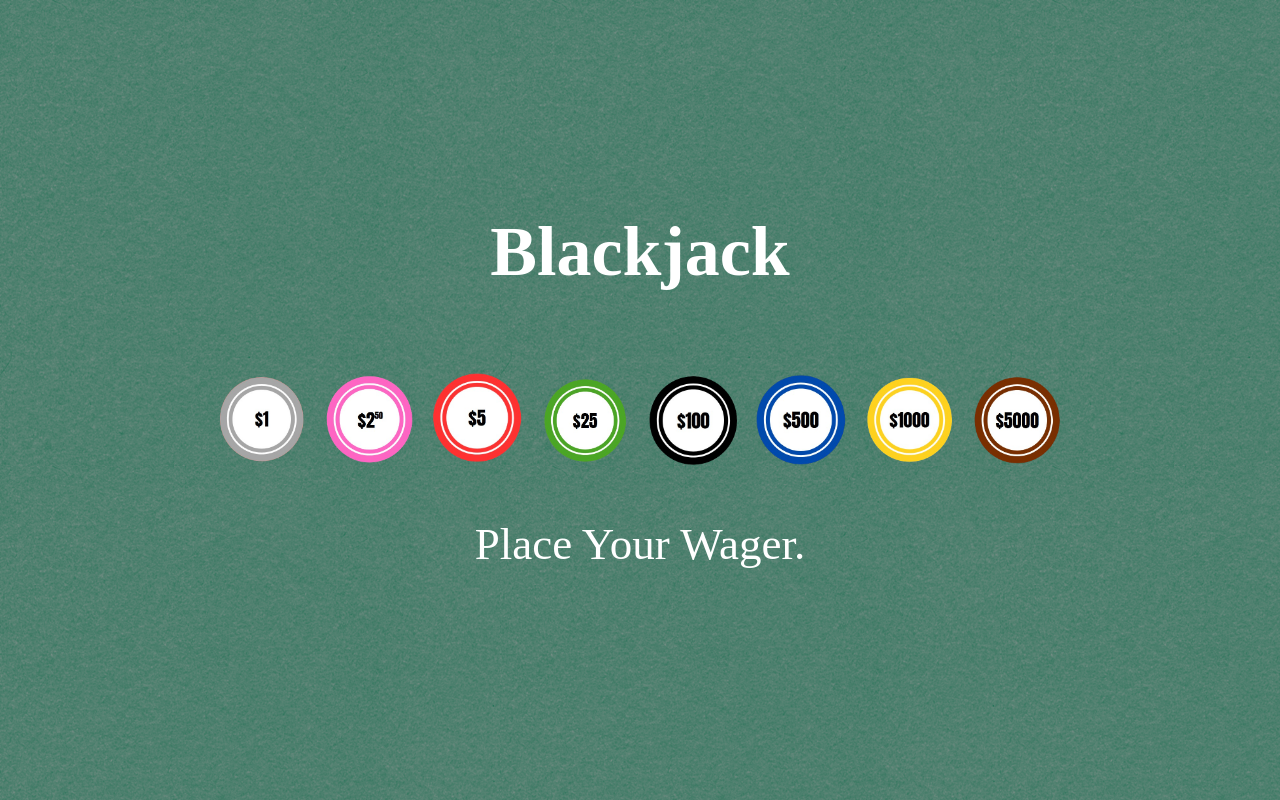
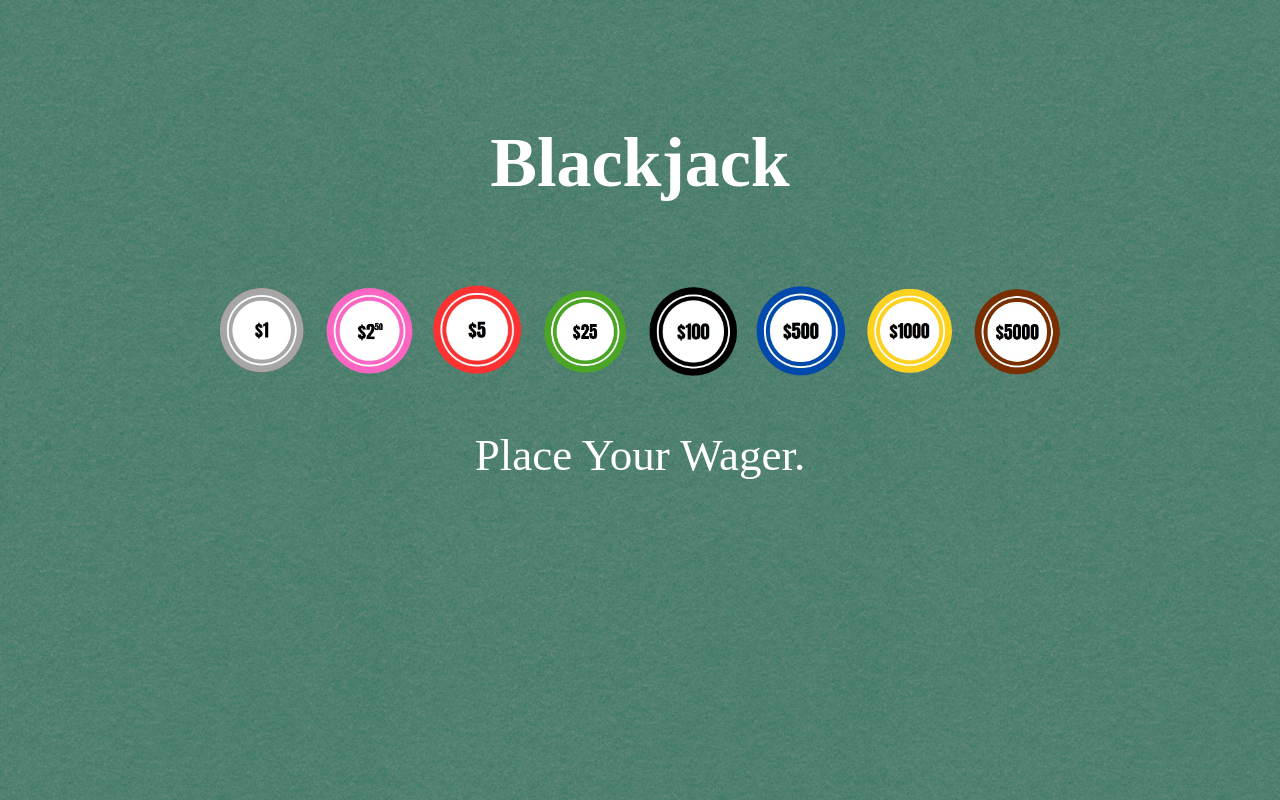
Before and after one commit to ponceae/blackjack-app, a Flask app: page / in a window 1280 px wide. Run offline with Flask 3, Linux system fonts and the light colour scheme.

Commit message:
Fixed css typo and updated outcome padding.

```diff
--- a/static/css/style.css
+++ b/static/css/style.css
@@ -14,7 +14,7 @@ body {
     -- MAIN CONTAINERS --
    ======================= */
 
-.game-contianer {
+.game-container {
   display: flex;
   flex-direction: column;
 }
@@ -194,6 +194,7 @@ body {
   width: 100%;
   gap: 8px;
   margin-top: 20px;
+  padding-bottom: 20%;
   color: #FFFFFF;
 }
 
```
